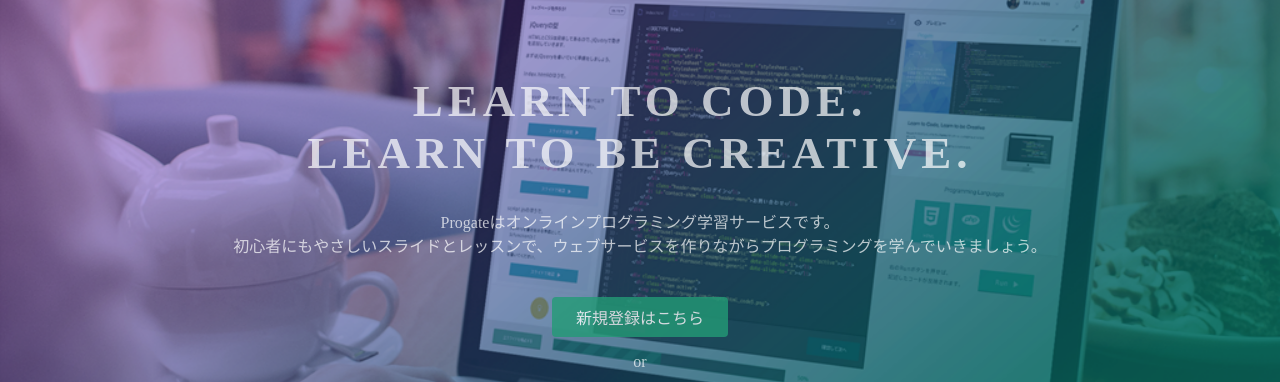
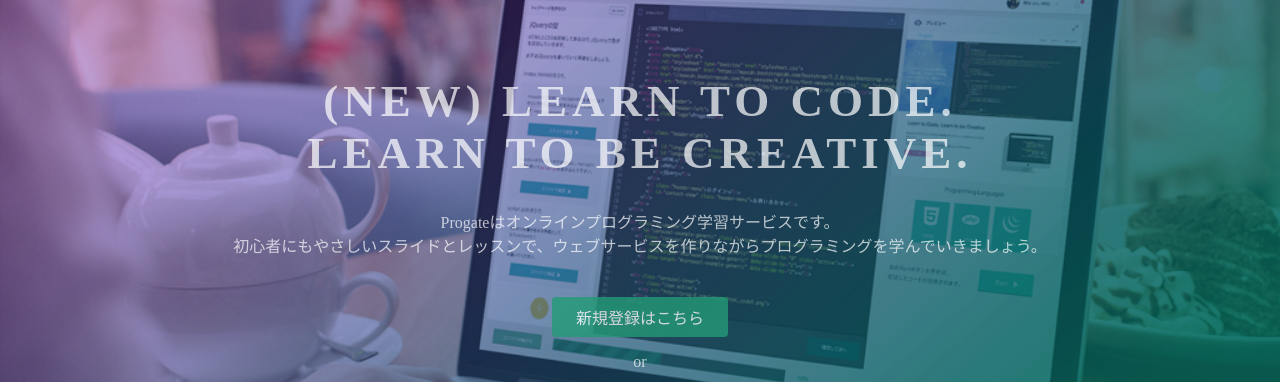
Before and after one commit to hombu-sj/hombu-sj.github.io, a plain HTML site: page index.html in a window 1280 px wide. Shown: the part 135-517 px from the top of the page. Drawn offline with Linux system fonts and the light colour scheme.

Commit message:
Update index.html

```diff
--- a/index.html
+++ b/index.html
@@ -23,7 +23,7 @@
   </header>
   <div class="top-wrapper">
     <div class="container">
-      <h1>LEARN TO CODE.<br>LEARN TO BE CREATIVE.</h1>
+      <h1>(NEW) LEARN TO CODE.<br>LEARN TO BE CREATIVE.</h1>
       <p>Progateはオンラインプログラミング学習サービスです。<br>初心者にもやさしいスライドとレッスンで、ウェブサービスを作りながらプログラミングを学んでいきましょう。</p>
       <div class="btn-wrapper">
         <a href="#" class="btn signup">新規登録はこちら</a>
```
